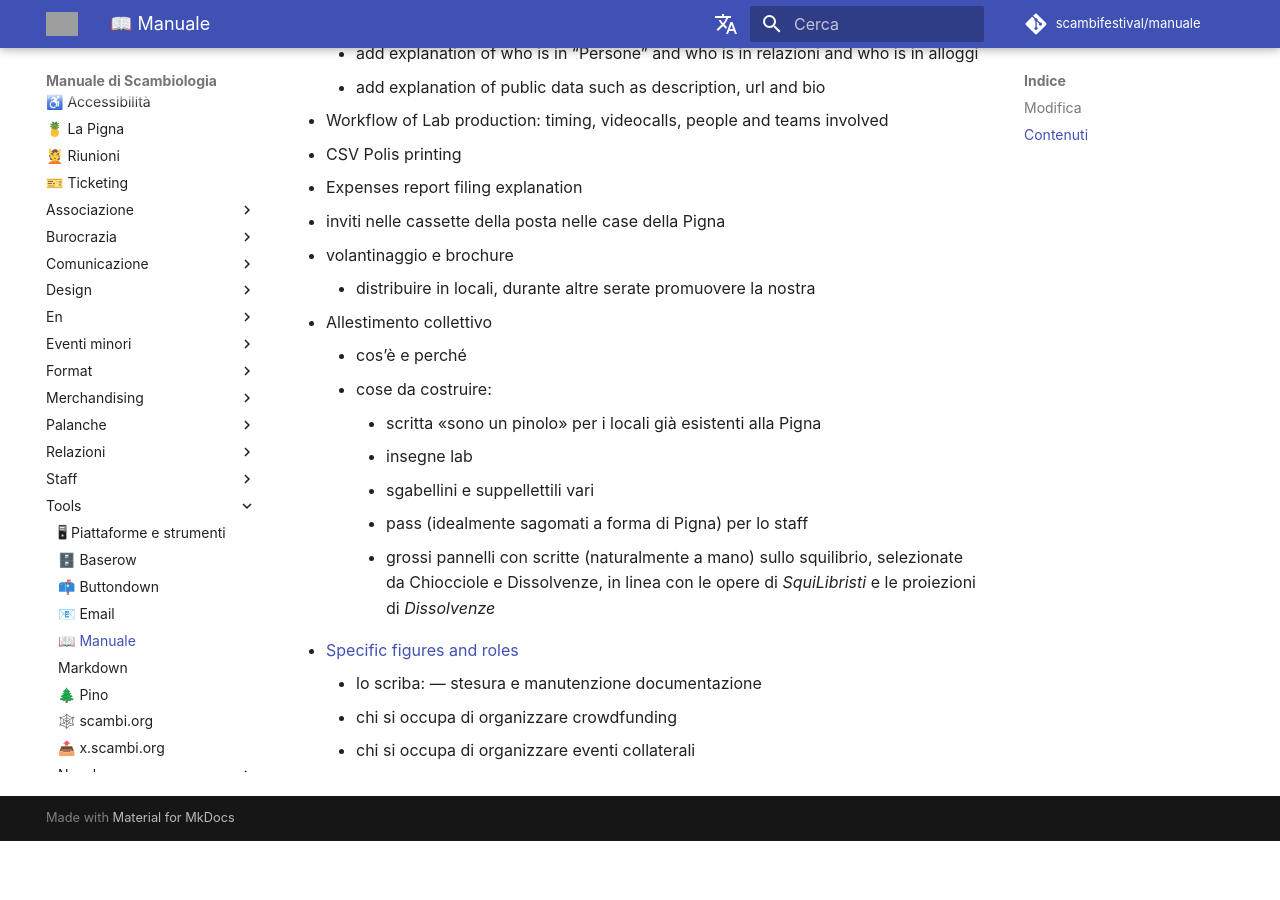
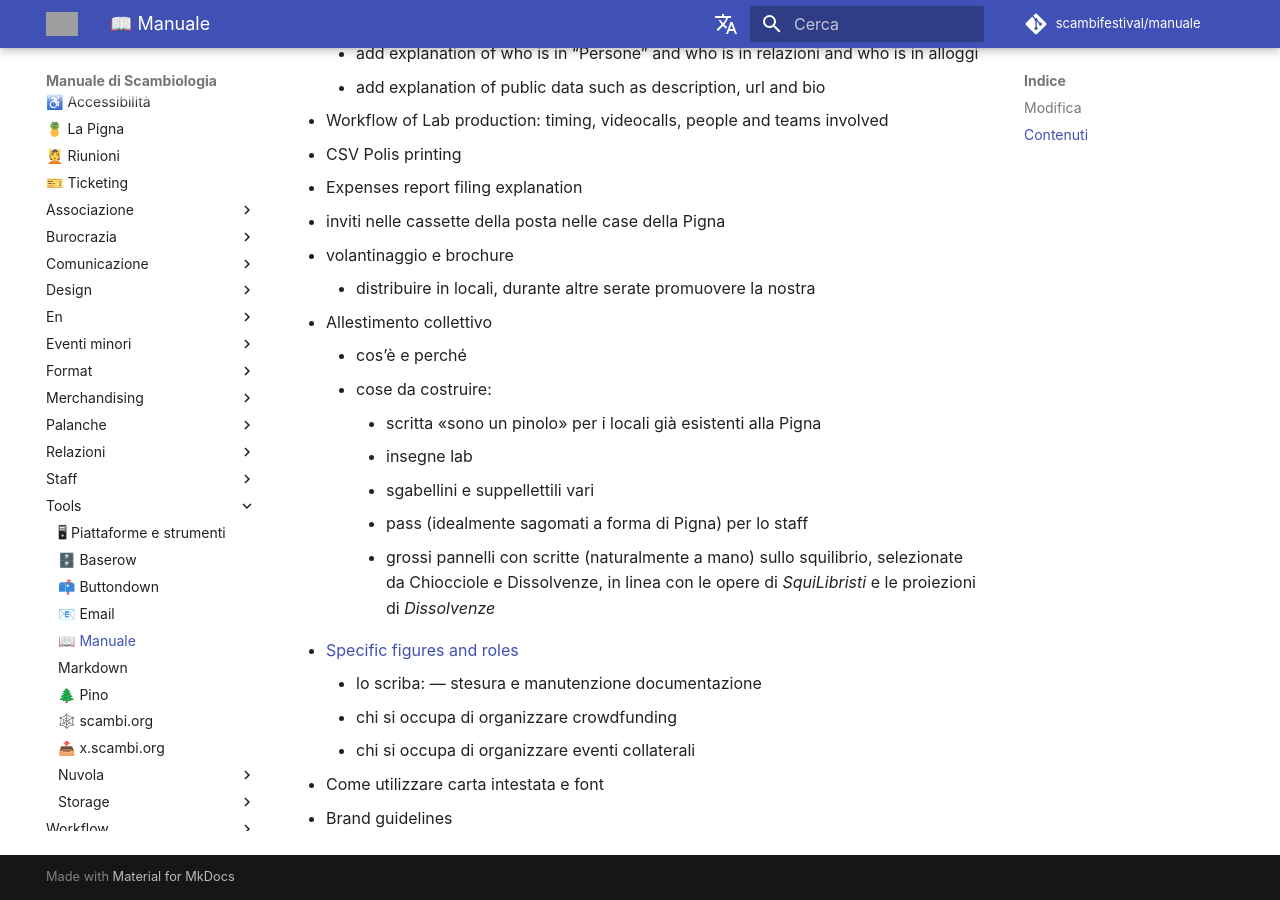
Before and after one commit to scambifestival/manuale, an MkDocs documentation site: the page built from manuale/tools/manuale.md, in a window 1280 px wide and 900 px high, scrolled down 1113 px. Built offline with MkDocs 1.6.1 and Material for MkDocs 9.7.7, drawn with Linux system fonts in a browser that asks for light colours; comment, search, counter and statistics services are not loaded; before the commit the page ends 1954 px from its top, so only the background shows below that; grey boxes are pictures that could not be loaded.

Commit message:
update missing content

```diff
--- a/manuale/tools/manuale.md
+++ b/manuale/tools/manuale.md
@@ -48,3 +48,5 @@ Inoltre, di seguito una lista di contenuti che ancora non sono stati inseriti ma
 	* lo scriba: — stesura e manutenzione documentazione
 	* chi si occupa di organizzare crowdfunding
 	* chi si occupa di organizzare eventi collaterali
+* Come utilizzare carta intestata e font
+* Brand guidelines
```
